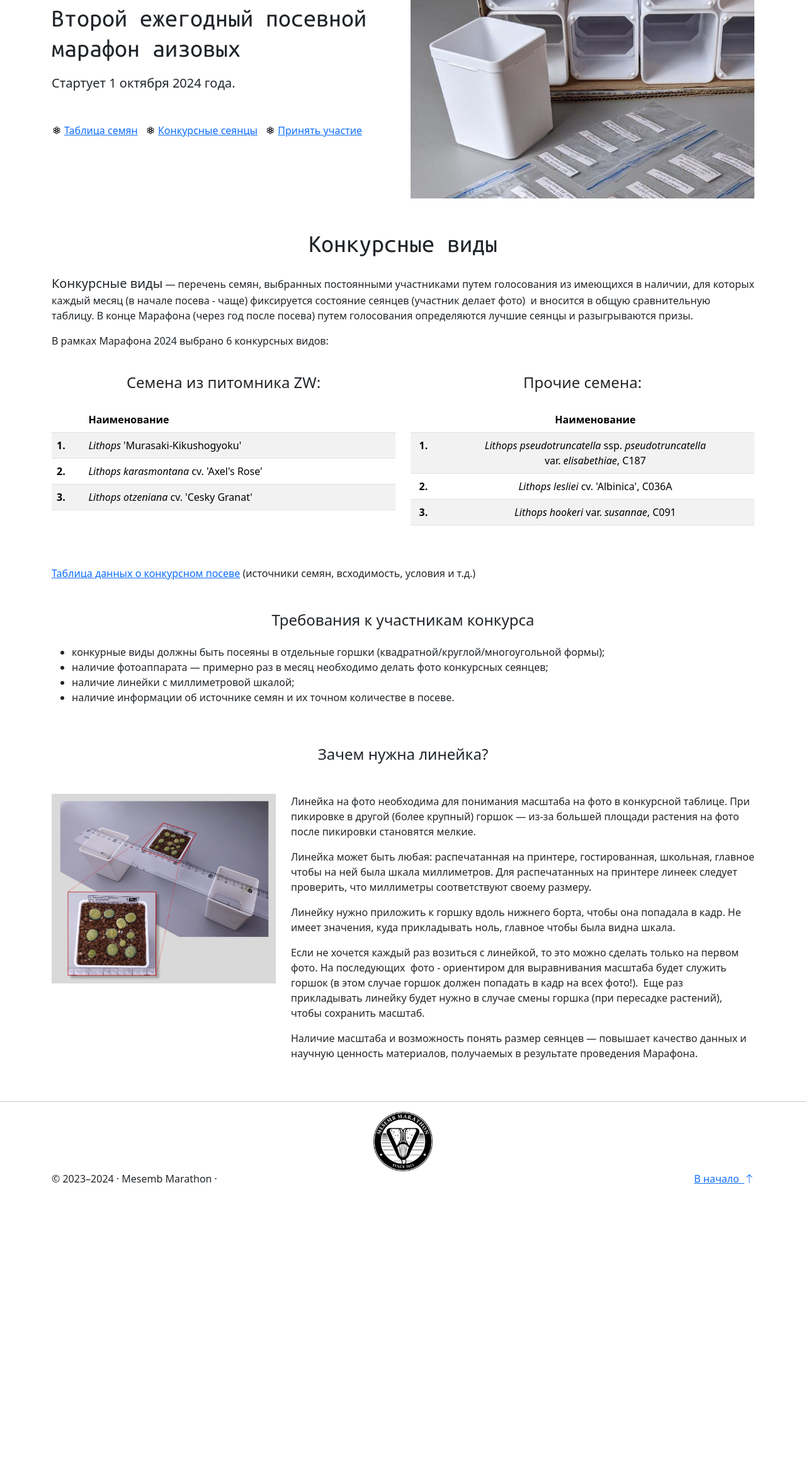
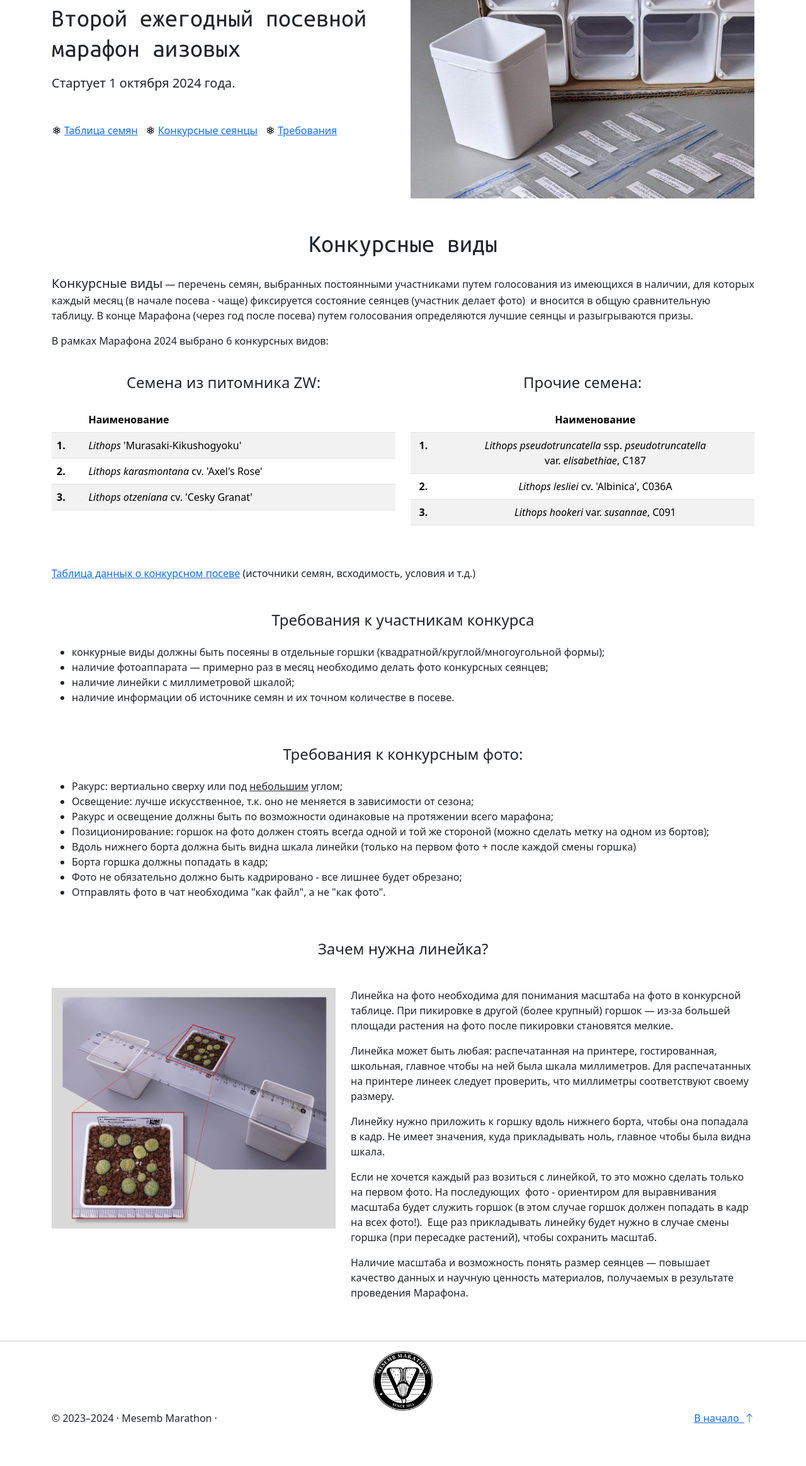
Before and after one commit to Square-Pot/lithops-life, a Django app: page /marathon/2024 in a window 1280 px wide. Shown: the part 167-2494 px from the top of the page at 63% size. Before the commit the page ends 2046 px from the top, so only its background shows below. Run offline with Django 4.2, Linux system fonts and the light colour scheme; parts of the project's set-up code (start-up, migrations or seed data) failed here and were passed over.

Commit message:
fix image

```diff
--- a/app/marathon/templates/marathon/2024.html
+++ b/app/marathon/templates/marathon/2024.html
@@ -30,7 +30,7 @@
         <ul class="list-inline position-relative justify-content-center justify-content-lg-start mb-4">
           <li class="list-inline-item me-2"> <i class="bi bi-flower3 h6 me-1"></i><a href="https://docs.google.com/spreadsheets/d/1_3qnfAIQWgoRt2tQl8_fJk1ppUj9ZsOJ-yJH-TMMa_w/edit?usp=sharing">Таблица семян</a></li>
           <li class="list-inline-item me-2"> <i class="bi bi-flower3 h6 me-1"></i><a href="#competition">Конкурсные сеянцы</a></li>
-          <li class="list-inline-item"> <i class="bi bi-flower3 h6 me-1"></i><a href="{% url 'marathon contacts' %}?subject=membership">Принять участие</a></li>
+          <li class="list-inline-item"> <i class="bi bi-flower3 h6 me-1"></i><a href="#requirements">Требования</a></li>
         </ul>
       </div>
 
@@ -113,7 +113,7 @@
 
     <div class="row my-4">
       <div class="col">
-        <h4 class="my-4 text-center">Требования к участникам конкурса</h4>
+        <h4 class="my-4 text-center" id="requirements">Требования к участникам конкурса</h4>
         <ul>
           <li>конкурные виды должны быть посеяны в отдельные горшки (квадратной/круглой/многоугольной формы);</li>
           <li>наличие фотоаппарата — примерно раз в месяц необходимо делать фото конкурсных сеянцев;</li>
@@ -125,16 +125,32 @@
 
     <div class="row my-4">
       <div class="col">
+        <h4 class="my-4 text-center">Требования к конкурсным фото:</h4>
+        <ul>
+          <li>Ракурс: вертиально сверху или под <span class="text-decoration-underline">небольшим</span> углом;</li>
+          <li>Освещение: лучше искусственное, т.к. оно не меняется в зависимости от сезона;</li>
+          <li>Ракурс и освещение должны быть по возможности одинаковые на протяжении всего марафона;</li>
+          <li>Позиционирование: горшок на фото должен стоять всегда одной и той же стороной (можно сделать метку на одном из бортов);</li>
+          <li>Вдоль нижнего борта должна быть видна шкала линейки (только на первом фото + после каждой смены горшка)</li>
+          <li>Борта горшка должны попадать в кадр;</li>
+          <li>Фото не обязательно должно быть кадрировано - все лишнее будет обрезано;</li>
+          <li>Отправлять фото в чат необходима "как файл", а не "как фото".</li>
+        </ul>
+      </div>
+    </div>
+
+    <div class="row my-4">
+      <div class="col">
         <h4 class="my-4 text-center">Зачем нужна линейка?</h4>
       </div>
     </div>
 
     <div class="row mb-5">
-      <div class="col-4">
+      <div class="col-lg-4 col-xl-5 text-center position-relative">
         <img src="{% static 'marathon/img/2024/ruler_on_the_pots_w1000.png' %}" class="img-fluid" alt="Ruler on the pot">
       </div>
 
-      <div class="col-8">
+      <div class="col-lg-8 col-xl-7 text-center text-lg-start">
         <p>Линейка на фото необходима для понимания масштаба на фото в конкурсной таблице. При пикировке в другой (более крупный) горшок — из-за большей площади растения на фото после пикировки становятся мелкие.</p>
         <p>Линейка может быть любая: распечатанная на принтере, гостированная, школьная, главное чтобы на ней была шкала миллиметров. Для распечатанных на принтере линеек следует проверить, что миллиметры соответствуют своему размеру. </p>
         <p>Линейку нужно приложить к горшку вдоль нижнего борта, чтобы она попадала в кадр. Не имеет значения, куда прикладывать ноль, главное чтобы была видна шкала. </p>
```
